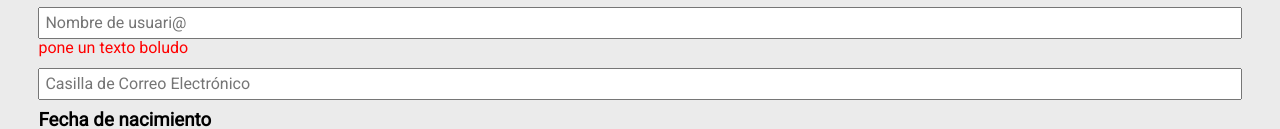
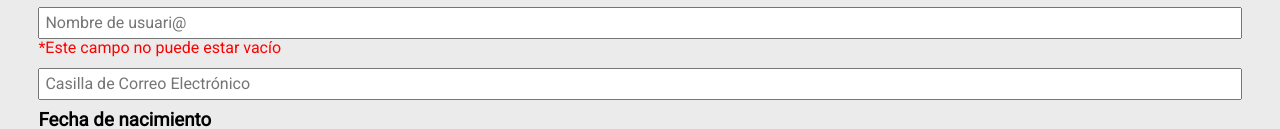
Before and after one commit to DaniBertora/MercadoLiebreDani, a website: page views/register.html in a window 1280 px wide. Shown: the part 241-370 px from the top of the page. Drawn offline with Linux system fonts and the light colour scheme.

Commit message:
arregle mensaje error

```diff
--- a/views/register.html
+++ b/views/register.html
@@ -55,7 +55,7 @@ rel="stylesheet" />
             </div>
             <div class="width-100pc margin-bottom-10px">
                <input class="padding-5px width-100pc" type="text" name="nombreUsuario" required placeholder="Nombre de usuari@">
-               <span class="text-red">pone un texto boludo</span>
+               <span class="text-red">*Este campo no puede estar vacío</span>
            </div>
            <div class="width-100pc margin-bottom-10px">
                <input class="padding-5px width-100pc" type="text" name="email" required placeholder="Casilla de Correo Electrónico">
```
